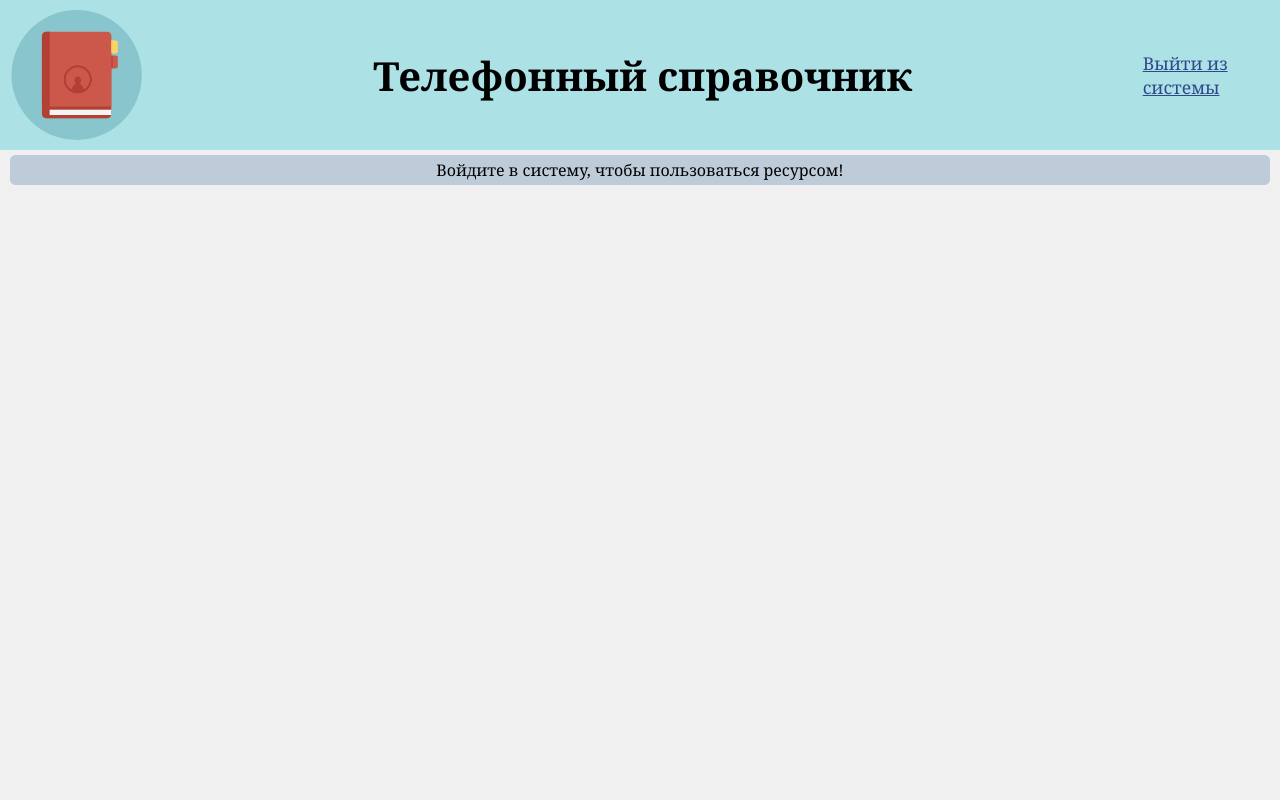
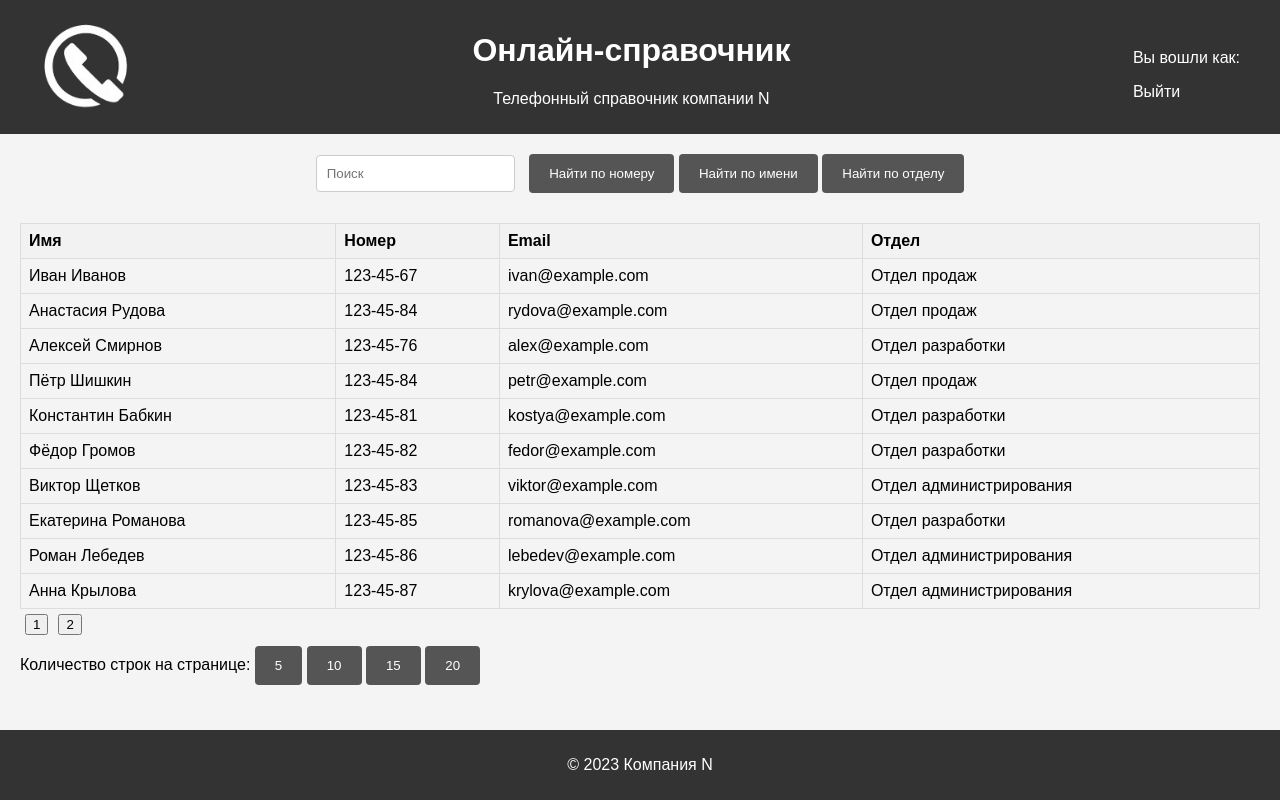
Before and after one commit to Krasnopolskij/phonebook, a website built with webpack: page views/home.html in a window 1280 px wide. Built offline with nearby package versions, Linux system fonts and the light colour scheme; some packages are replaced by stand-ins of ours.

Commit message:
переделал вёрстку

```diff
--- a/public/scripts/index.js
+++ b/public/scripts/index.js
@@ -1,6 +1,6 @@
 const md5 = require('md5');
 const Swal = require('sweetalert2')
-const subminButton = document.getElementById('sub-menu-link');
+const subminButton = document.getElementById('login');
 
 // начинаем прослушивать событие нажатия на кнопку
 subminButton.addEventListener('click', async event => {
--- /dev/null
+++ b/public/scripts/show_table.js
@@ -0,0 +1,97 @@
+//удалить, це не потрiбно
+function searchContacts() {
+    let input, filter, table, tr, td, i, txtValue;
+    input = document.getElementById('searchInput');
+    filter = input.value.toUpperCase();
+    table = document.getElementById('contactsTable');
+    tr = table.getElementsByTagName('tr');
+
+    for (i = 1; i < tr.length; i++) {
+      td = tr[i].getElementsByTagName('td');
+      for (let j = 0; j < td.length; j++) {
+        let cell = td[j];
+        if (cell) {
+          txtValue = cell.textContent || cell.innerText;
+          if (txtValue.toUpperCase().indexOf(filter) > -1) {
+            tr[i].style.display = '';
+            break;
+          } else {
+            tr[i].style.display = 'none';
+          }
+        }
+      }
+    }
+}
+
+
+let contacts = [
+    { name: "Иван Иванов", phone: "123-45-67", email: "ivan@example.com", department: "Отдел продаж" },
+    { name: "Анастасия Рудова", phone: "123-45-84", email: "rydova@example.com", department: "Отдел продаж" },
+    { name: "Алексей Смирнов", phone: "123-45-76", email: "alex@example.com", department: "Отдел разработки" },
+    { name: "Пётр Шишкин", phone: "123-45-84", email: "petr@example.com", department: "Отдел продаж" },
+    { name: "Константин Бабкин", phone: "123-45-81", email: "kostya@example.com", department: "Отдел разработки" },
+    { name: "Фёдор Громов", phone: "123-45-82", email: "fedor@example.com", department: "Отдел разработки" },
+    { name: "Виктор Щетков", phone: "123-45-83", email: "viktor@example.com", department: "Отдел администрирования" },
+    { name: "Екатерина Романова", phone: "123-45-85", email: "romanova@example.com", department: "Отдел разработки" },
+    { name: "Роман Лебедев", phone: "123-45-86", email: "lebedev@example.com", department: "Отдел администрирования" },
+    { name: "Анна Крылова", phone: "123-45-87", email: "krylova@example.com", department: "Отдел администрирования" },
+    { name: "Харон Кузьмин", phone: "123-45-88", email: "kuzmin@example.com", department: "Отдел логистики" },
+    { name: "Лариса Голубева", phone: "123-45-89", email: "golubeva@example.com", department: "Отдел кадров" },
+    { name: "Руслан Беляев", phone: "123-45-90", email: "belyaev@example.com", department: "Отдел разработки" },
+    { name: "Борис Макаров", phone: "123-45-91", email: "makarov@example.com", department: "Отдел менеджмента" },
+    { name: "Дарья Сидорова", phone: "123-45-92", email: "sidorova@example.com", department: "Отдел разработки" },
+    { name: "Юлия Матвеева", phone: "123-45-93", email: "matveeva@example.com", department: "Отдел кадров" },
+    { name: "Григорий Лапин", phone: "123-45-94", email: "lapin@example.com", department: "Отдел разработки" }
+];
+
+let currentPage = 1;
+let rowsPerPage = 10;
+
+//изменение пагинации
+function changerowsPerPage(count) {
+    rowsPerPage = count;
+    displayContacts();
+    displayPagination();
+}
+
+function displayContacts() {
+let table = document.getElementById('contactsTable');
+let start = (currentPage - 1) * rowsPerPage;
+let end = start + rowsPerPage;
+let paginatedContacts = contacts.slice(start, end);
+
+table.innerHTML = '<tr><th>Имя</th><th>Номер</th><th>Email</th><th>Отдел</th></tr>';
+
+for (let i = 0; i < paginatedContacts.length; i++) {
+    let contact = paginatedContacts[i];
+    let row = table.insertRow(-1);
+    let cell1 = row.insertCell(0);
+    let cell2 = row.insertCell(1);
+    let cell3 = row.insertCell(2);
+    let cell4 = row.insertCell(3);
+    cell1.textContent = contact.name;
+    cell2.textContent = contact.phone;
+    cell3.textContent = contact.email;
+    cell4.textContent = contact.department;
+    }
+}
+
+function displayPagination() {
+let totalPages = Math.ceil(contacts.length / rowsPerPage);
+let paginationButtons = '';
+
+for (let i = 1; i <= totalPages; i++) {
+    paginationButtons += '<button style="margin: 5px" onclick="changePage(' + i + ')">' + i + '</button>';
+}
+
+document.getElementById('paginationButtons').innerHTML = paginationButtons;
+}
+
+function changePage(page) {
+currentPage = page;
+displayContacts();
+displayPagination();
+}
+
+displayContacts();
+displayPagination();
--- a/public/styles/style.css
+++ b/public/styles/style.css
@@ -1,76 +1,109 @@
 body {
-    margin: 0;
-    font-family: Georgia, 'Times New Roman', Times, serif;
-    background-color: #f0f0f0;
+  font-family: Arial, sans-serif;
+  background-color: #f4f4f4;
+  margin: 0;
+  padding: 0;
 }
 
-#header {
-    display: flex;
-    width: 100%;
-    height: 150px;
-    margin: 0;
-    background-color: #ACE1E6;
+header {
+  height: 114px;
+  background-color: #333;
+  color: #fff;
+  padding: 10px 40px;
+  display: flex;
+  justify-content: space-between;
+  align-items: center;
 }
 
-#main-header {
-    display: flex;
-    justify-content: center;
-    align-items: center;
-    width: 100%;
-    font-size:250%
+.logo img {
+  max-width: 90px;
 }
 
-#phone-icon {
-    padding: 10px;
+.site-info {
+  text-align: center;
 }
 
-#login {
-    display: flex;
-    flex-direction: column;
-    justify-content: center;
-    margin: 10px;
-    padding: 0;
-    font-size: 110%;
+.user-panel a {
+  color: #fff;
+  text-decoration: none;
 }
 
-.login-link {
-    color: #30488A
+.search-container {
+  background-color: #f4f4f4;
+  padding: 20px;
+  margin-bottom: 10px;
+  text-align: center;
+}
+
+.search-container input {
+  padding: 10px;
+  border-radius: 4px;
+  border: 1px solid #ccc;
+  margin-right: 10px;
+}
+
+.search-container input:hover {
+  border: 1px solid #555;
+}
+
+.custom-button {
+  padding: 12px 20px;
+  border: none;
+  background-color: #555;
+  color: #fff;
+  border-radius: 4px;
+  cursor: pointer;
+}
+
+.custom-button:hover {
+  background-color: #333;;
+}
+
+main {
+  margin: 0 20px;
+}
+
+table {
+  width: 100%;
+  border-collapse: collapse;
+}
+
+table th, table td {
+  border: 1px solid #ddd;
+  padding: 8px;
+  text-align: left;
+}
+
+table th {
+  background-color: #f2f2f2;
+}
+
+footer {
+  height: 50px;
+  text-align: center;
+  background-color: #333;
+  color: #fff;
+  padding: 10px 0;
+  position: absolute;
+  bottom: 0;
+  width: 100%;
 }
 
 #container {
-    display: flex;
-    flex-direction: column;
-    align-items: center;
-    width: 100%;
-    /* height: 100vh; */
-    margin: 0;
-    background-color: #FFE6D0;
-    background-color: #B4F0BB;
-    background-color: #f0f0f0;
+  display: flex;
+  justify-content: center;
+  height: calc(100vh - 204px);
 }
 
-.sub-menu {
-    width: 98.5%;
-    height: 30px;
-    margin: 5px;
-    padding: 0;
-    border-radius: 6px;
-    background-color: #becbd8;
-    text-align: center;
+#main-container {
+  height: calc(100vh - 303px);
+  overflow: auto;
 }
 
-#sub-menu-link {
-    width: 100%;
-    margin: 0;
-    border: 0;
-    font-size: 100%;
-    font-family: Georgia, 'Times New Roman', Times, serif
+#change-rows-per-page {
+  margin: 0 20px;
 }
 
-#sub-menu-link:hover{
-    background: #97a1ac;;
+#change-rows-per-page p {
+  display: inline-block;
 }
-
-#access-denied {
-    max-width: 42%;
-}
--- a/public/styles/style_for_login.css
+++ /dev/null
@@ -1,89 +0,0 @@
-body {
-    background-color: #f0f0f0;;
-    margin: 0;
-    min-height: 110vh;
-}
-
-.form {
-    position: absolute;
-    max-width: 200px;
-    top: 50%;
-	left: 50%;
-	transform: translate(-50%,-50%);
-}
-
-.form h2{
-    text-align: center;
-}
-
-#button {
-    text-align: center;
-    padding: 5px;
-	width: 100%;
-    background-color: black;
-    color: white;
-    border-radius: 5px;
-    transition: background .2s ease-in-out, border .2s ease-in-out;
-}
-
-#button:hover{
-    background: #2f2f30;
-}
-
-.input-form input{
-    padding: 1px;
-	width: 100%;
-    border-color: #f0f0f0 #f0f0f0 black;
-    background-color: #f0f0f0;
-    border-style: solid;
-	box-sizing: border-box;
-    margin-bottom: 15px;
-}
-
-#warning
-{
-    margin: 0;
-    margin-bottom: 20px;
-    text-align: left;
-    color: red;
-    font-size: 80%;
-    height: 20px;
-}
-
-#header {
-    display: flex;
-    width: 100%;
-    height: 150px;
-    margin: 0;
-    background-color: #ACE1E6;
-}
-
-#main-header {
-    display: flex;
-    justify-content: center;
-    align-items: center;
-    width: 100%;
-    font-size:250%
-}
-
-#phone-icon {
-    padding: 10px;
-}
-
-#login {
-    display: flex;
-    flex-direction: column;
-    justify-content: center;
-    margin: 10px;
-    padding: 0;
-    font-size: 110%;
-}
-
-.login-link {
-    color: #30488A
-}
-
-#container {
-    width: 100%;
-    height: 100%;
-}
--- a/views/home.html
+++ b/views/home.html
@@ -1,27 +1,59 @@
 <!DOCTYPE html>
 <html lang="ru">
 <head>
-    <meta charset="UTF-8">
-    <meta name="viewport" content="width=device-width, initial-scale=1.0">
-    <link rel="stylesheet" href="../styles/style.css">
-    <script type="module" src="../scripts/bundle.js"></script>
-    <title>Телефонный справочник</title>
+  <meta charset="UTF-8">
+  <meta name="viewport" content="width=device-width, initial-scale=1.0">
+  <link rel="stylesheet" href="../styles/style.css">
+  <title>Телефонный онлайн-справочник компании N</title>
 </head>
 <body>
-    <div id="header">
-        <img id="phone-icon" src="../images/phone-icon.png" alt="phone-icon">
-        <h1 id="main-header">Телефонный справочник</h1>
-        <div id="login">
-            <a class="login-link" href="/login">Выйти из системы</a>
-        </div>
+
+  <header>
+    <div class="logo">
+      <img src="../images/logo22_negate.png" alt="Логотип">
     </div>
+    <div class="site-info">
+      <h1>Онлайн-справочник</h1>
+      <p>Телефонный справочник компании N</p>
+    </div>
+    <div class="user-panel">
+      <p>Вы вошли как:</p>
+      <a id="login" href="#">Выйти</a>
+    </div>
+  </header>
 
-    <div id="container">
-        <div class="sub-menu">
-            <button class="sub-menu" id="sub-menu-link" type="button" href="/login">Войдите в систему, чтобы пользоваться ресурсом!</button>
-        </div>
-        <!-- <img id="access-denied" src="../images/red-access-railings.png" alt="access-denied"> -->
+  <div class="search-container">
+    <input type="text" id="searchInput" placeholder="Поиск">
+    <button class="custom-button" onclick="searchContacts()">Найти по номеру</button>
+    <button class="custom-button" onclick="searchContacts()">Найти по имени</button>
+    <button class="custom-button" onclick="searchContacts()">Найти по отделу</button>
+  </div>
+
+  <div id="main-container">
+    <main>
+      <table id="contactsTable">
+        <tr>
+          <th>Имя</th>
+          <th>Номер</th>
+          <th>Email</th>
+          <th>Отдел</th>
+        </tr>
+      </table>
+      <div id="paginationButtons"></div>
+    </main>
+    <div id="change-rows-per-page">
+      <p>Количество строк на странице:</p>
+      <button class="custom-button" onclick="changerowsPerPage(5)">5</button>
+      <button class="custom-button" onclick="changerowsPerPage(10)">10</button>
+      <button class="custom-button" onclick="changerowsPerPage(15)">15</button>
+      <button class="custom-button" onclick="changerowsPerPage(20)">20</button>
     </div>
+  </div>
 
+  <footer>
+    <p>&copy; 2023 Компания N</p>
+  </footer>
+
+  <script src="../scripts/show_table.js"></script>
 </body>
 </html>
```
Also changed, not shown: views/login.html (+17 -11 lines), views/old_login.html (deleted, +0 -35 lines), views/old_registration.html (deleted, +0 -36 lines), public/images/i.png (added), public/images/i.webp (added), public/images/logo.png (added), public/images/logo2.png (added), public/images/logo22.png (added), public/images/logo22_negate.png (added), public/scripts/bundle.js.
